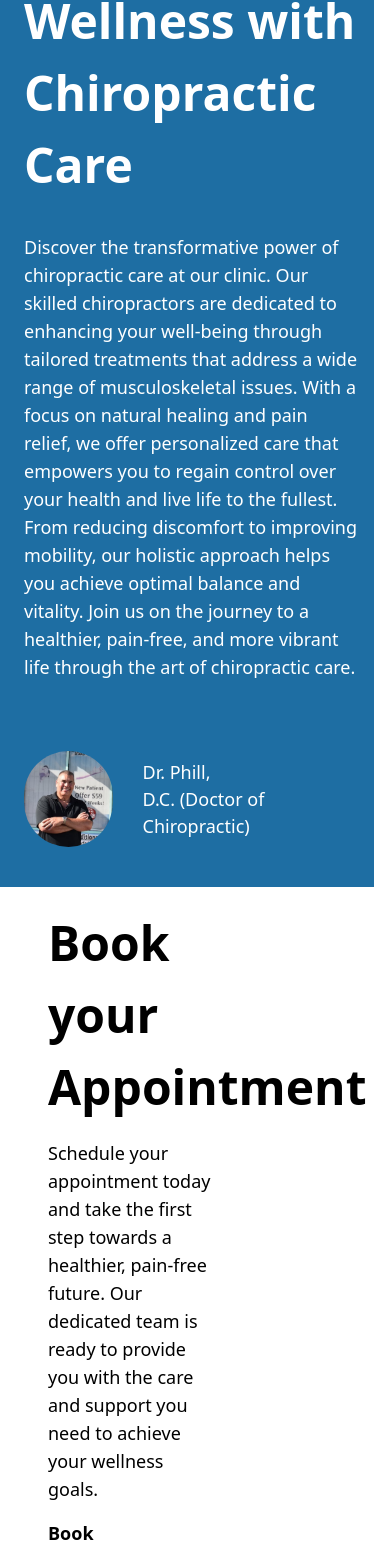
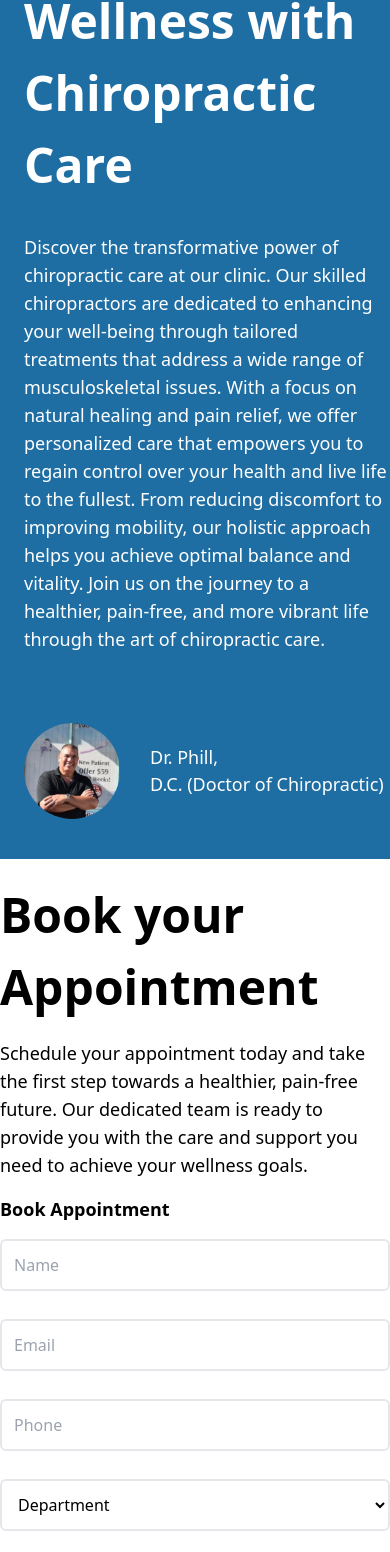
Before and after one commit to mahamodulhasanmoon/doctors-frontend, a React (Vite) app: page / in a window 390 px wide. Shown: the part 2319-3871 px from the top of the page. Built offline with nearby package versions, Linux system fonts and the light colour scheme.

Commit message:
treatment banner done

```diff
--- a/src/Pages/HomePage/Banner/AchievementBanner/AchievementBanner.jsx
+++ b/src/Pages/HomePage/Banner/AchievementBanner/AchievementBanner.jsx
@@ -7,7 +7,7 @@ import staff from '../../../../assets/banner/staff.svg'
 
 const AchievementBanner = () => {
     return (
-        <div className="mx-auto w-full max-w-screen-2xl bg-[#1E6EA3] text-[#FFFFFF] h-auto md:h-[729px] mt-[181px] pb-12">
+        <div className="mx-auto container w-full  bg-[#1E6EA3] text-[#FFFFFF] h-auto md:h-[729px] mt-[181px] pb-12">
             <div className="mx-12 px-4  grid grid-cols-1 md:grid-cols-6 gap-4">
                 <div className="col-span-4 items-center mt-8 md:mt-[140px]">
                     {/* This is the left part text */}
--- a/src/Pages/HomePage/Banner/AddBanner/AddBanner.jsx
+++ b/src/Pages/HomePage/Banner/AddBanner/AddBanner.jsx
@@ -5,7 +5,7 @@ import location from '../../../../assets/banner/location.svg';
 
 const AddBanner = () => {
   return (
-    <div className="mx-auto w-full my-5 lg:my-[42px] p-4">
+    <div className="mx-auto container w-full my-5 lg:my-[42px] p-4">
       <div className="max-w-screen-xl bg-[#1E6EA3] text-[#FFFFFF] rounded-lg mx-auto overflow-hidden">
         <div className="grid grid-cols-1 md:grid-cols-5">
           <div className="md:col-span-2">
--- a/src/Pages/HomePage/Banner/BookAppointmentBanner/AppoinmentForm.jsx
+++ b/src/Pages/HomePage/Banner/BookAppointmentBanner/AppoinmentForm.jsx
@@ -32,7 +32,7 @@ function AppoinmentForm() {
     };
 
     return (
-      <div className="px-12 lg:px-2 mr-[130px]">
+      <div className="">
         <div className="text-start">
           <h1 className="text-black text-[48px] font-semibold">
             Book your Appointment
--- a/src/Pages/HomePage/Banner/BookAppointmentBanner/BookAppointmentBanner1.jsx
+++ b/src/Pages/HomePage/Banner/BookAppointmentBanner/BookAppointmentBanner1.jsx
@@ -3,11 +3,11 @@ import AppoinmentForm from "./AppoinmentForm";
 
 const BookAppointmentBanner1 = () => {
   return (
-     <div className="mx-auto w-full mt-10 md:mt-[147px]">
+     <div className="mx-auto container w-full mt-10 md:mt-[147px]">
       <div className="grid grid-cols-1 md:grid-cols-2 gap-5">
 
 
-        <div className="mr-4 pb-10 md:mr-7 pl-6 md:pl-[130px] pr-4 md:pr-6 bg-[#1E6EA3] text-[#FFFFFF]">
+        <div className=" pb-10 pl-6 bg-[#1E6EA3] text-[#FFFFFF]">
           <div className="mt-8 md:mt-[82px]">
             <h1 className="font-sans text-[48px] font-semibold">
             Enhance Wellness with Chiropractic Care
--- a/src/Pages/HomePage/Banner/StepServiceBanner/StepServiceBanner.jsx
+++ b/src/Pages/HomePage/Banner/StepServiceBanner/StepServiceBanner.jsx
@@ -4,7 +4,7 @@ import enjoy from '../../../../assets/banner/enjoy.svg';
 
 const StepServiceBanner = () => {
     return (
-        <div className="mx-auto max-w-screen-2xl w-full mt-6 md:mt-16">
+        <div className="mx-auto container mt-6 md:mt-16">
             <div className="w-full max-w-[1040px] mx-auto">
                 <div className="w-full max-w-[612px] mx-auto">
                     <h1 className="text-center font-sans text-4xl lg:text-5xl md:text-[54px] text-neutral-800 font-semibold">
--- a/src/Pages/HomePage/Banner/TreatmentBanner/TreatmentBanner.jsx
+++ b/src/Pages/HomePage/Banner/TreatmentBanner/TreatmentBanner.jsx
@@ -4,9 +4,9 @@ import trt3 from '../../../../assets/banner/trt3.png';
 
 const TreatmentBanner = () => {
     return (
-        <div className="mx-auto w-full max-w-screen-2xl mt-10 sm:mt-16 md:mt-[198px] mb-10 sm:mb-16 md:mb-[126px]">
+        <div className=" container mx-auto mt-10 sm:mt-16 md:mt-[198px] mb-10 sm:mb-16 md:mb-[126px]">
             <div className="rounded-lg mx-auto">
-                <div className=" lg:mx-36   grid grid-cols-1 lg:grid-cols-3 gap-6 sm:gap-8 mt-5 sm:mt-10 md:mt-14">
+                <div className="grid grid-cols-1 lg:grid-cols-3 gap-6 sm:gap-8 mt-5 sm:mt-10 md:mt-14">
 
                 <div className='relative'>
     <img className='w-full h-auto md:w-[638px] md:h-[426px] object-cover object-top' src={trt1} alt="" />
```
